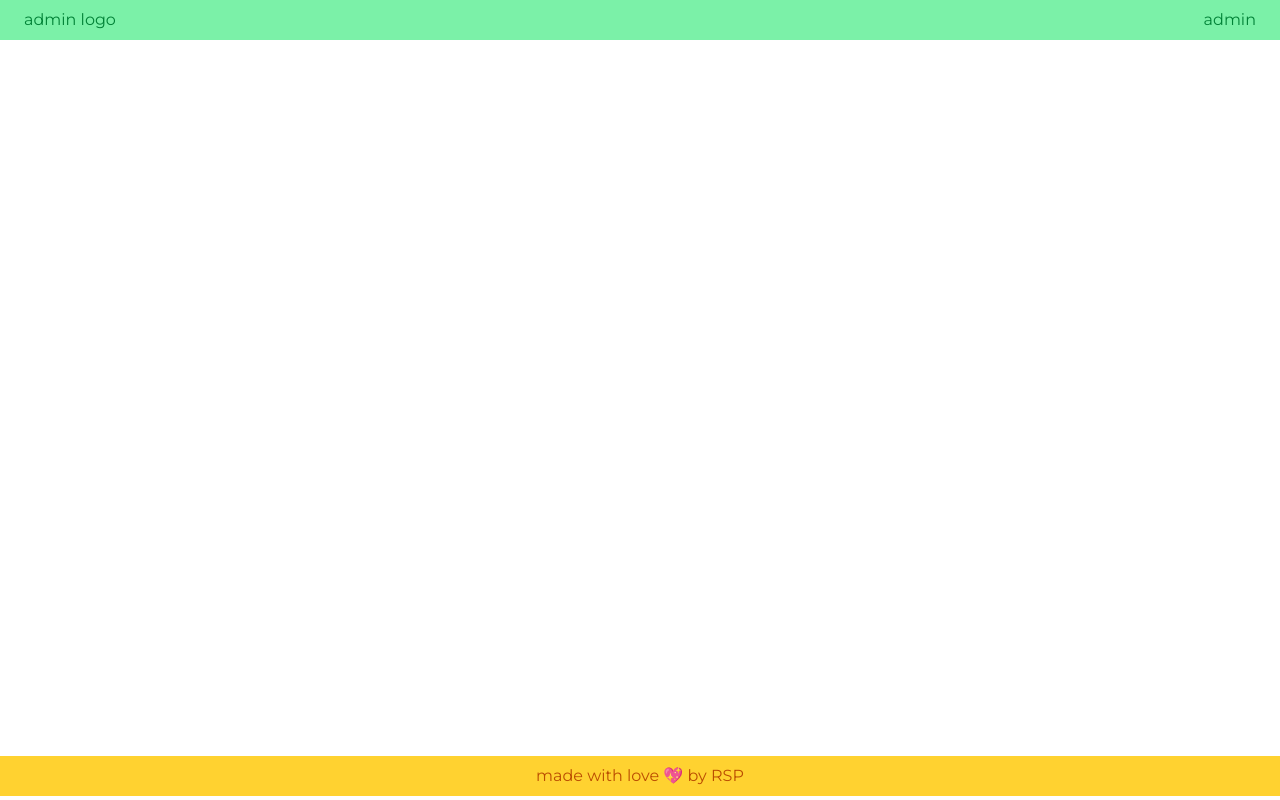
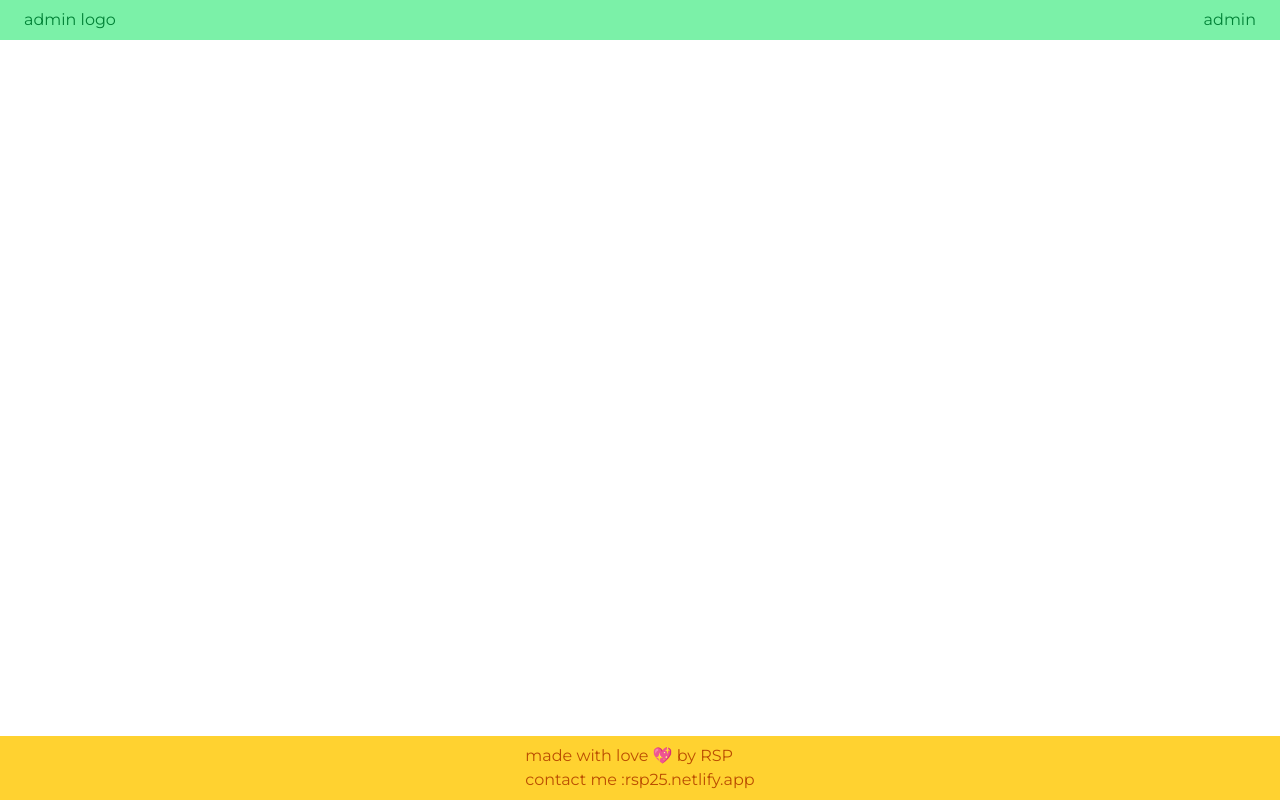
Before and after one commit to rudrasaiprasad1/todo-app, a Next.js app: page / in a window 1280 px wide. Built offline with nearby package versions, Linux system fonts and the light colour scheme.

Commit message:
Header Footer updated

```diff
--- a/components/Footer.jsx
+++ b/components/Footer.jsx
@@ -1,9 +1,17 @@
 const Footer = () => {
   return (
     <>
-      <div className="fixed bottom-1">
-        <div className="bg-amber-300 text-amber-700 dark:text-amber-700 p-2 px-6  flex w-screen justify-center">
-          <div>made with love 💖 by RSP</div>
+      <div className="fixed bottom-0">
+        <div className="bg-amber-300 text-amber-700 dark:text-amber-700 p-2 px-6  flex w-screen justify-center ">
+          <div className="flex-col">
+            <div>made with love 💖 by RSP</div>
+            <div>
+              contact me :
+              <a href="https://rsp25.netlify.app" target="_top">
+                rsp25.netlify.app
+              </a>
+            </div>
+          </div>
         </div>
       </div>
     </>
--- a/components/Header.jsx
+++ b/components/Header.jsx
@@ -1,7 +1,7 @@
 const Header = () => {
   return (
     <>
-      <div className="">
+      <div className="fixed top-0">
         <div className="bg-green-300 text-green-700 dark:text-green-700 p-2 px-6  flex w-screen justify-between">
           <div>admin logo</div>
           <div>admin</div>
```
